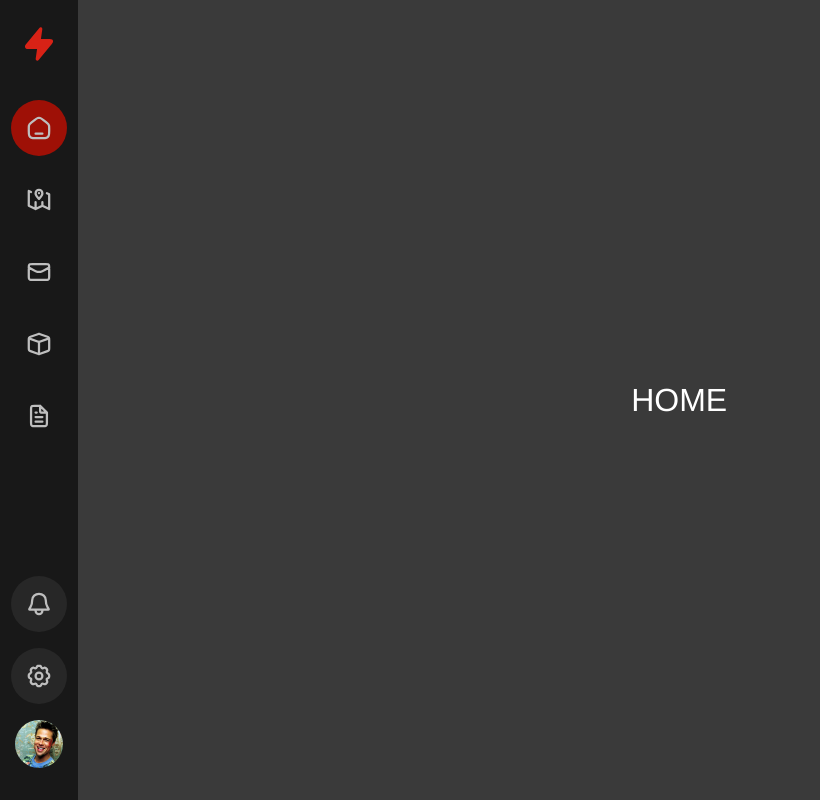
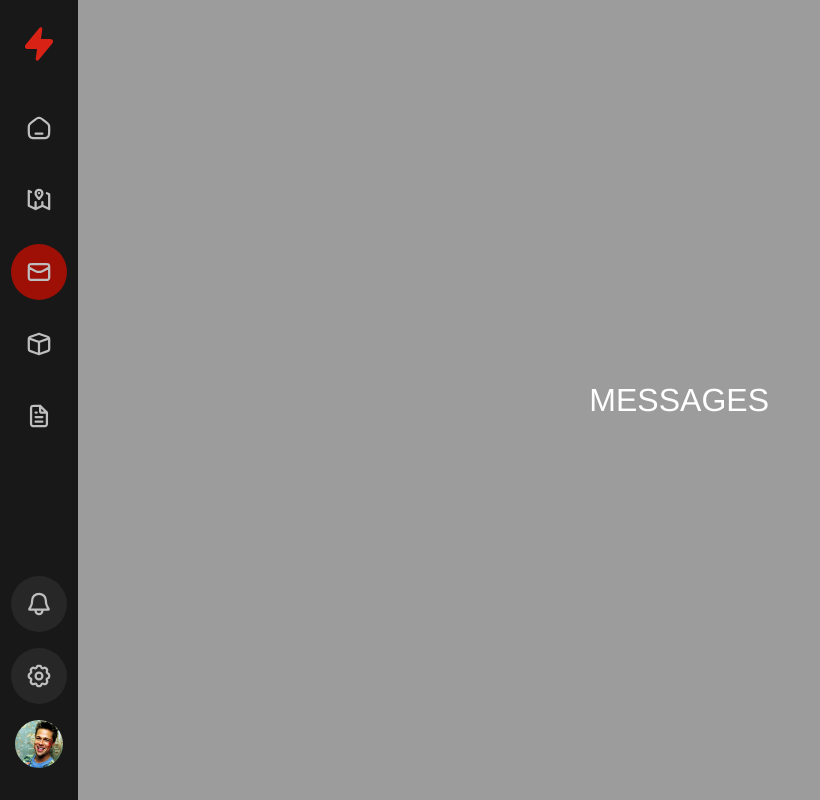
Before and after one commit to hyzzer/sandbox-webapp, a React (Vite) app: page /messages in a window 1280 px wide. Shown: the whole page, without its empty margins (0-820 px from the left). Built offline with nearby package versions, Linux system fonts and the light colour scheme.

Commit message:
FEAT (Routing) : Old manual routing system removed for React-Router with Router Browser + Routes + Links added

```diff
--- a/src/App.tsx
+++ b/src/App.tsx
@@ -1,26 +1,33 @@
-import React, { useState } from 'react';
+import React from 'react';
 import TrackingView from './pages/TrackingView/TrackingView';
 import Navbar from './pages/Navbar/Navbar';
-import { ViewContext } from './context/ViewContext';
-import { Tab } from './utils/Tab';
 import HomeView from './pages/HomeView/HomeView';
 import MessagesView from './pages/MessagesView/MessagesView';
+import { Route, Routes } from 'react-router-dom';
 
 function App(): React.ReactElement {
-    const [view, setView] = useState<Tab>(Tab.HOME);
+    // const [view, setView] = useState<Tab>(Tab.HOME);
 
-    console.log(view);
+    // console.log(view);
 
     return (
         <div className="app-container">
-            <ViewContext.Provider value={{ view, setView }}>
+            <Navbar />
+            <div className="content-container">
+                <Routes>
+                    <Route path="/" element={<HomeView />} />
+                    <Route path="/tracking" element={<TrackingView />} />
+                    <Route path="/messages" element={<MessagesView />} />
+                </Routes>
+            </div>
+            {/* <ViewContext.Provider value={{ view, setView }}>
                 <Navbar />
                 <div className="content-container">
                     {view === Tab.HOME && <HomeView />}
                     {view === Tab.TRACKING && <TrackingView />}
                     {view === Tab.MESSAGES && <MessagesView />}
                 </div>
-            </ViewContext.Provider>
+            </ViewContext.Provider> */}
         </div>
     );
 }
--- a/src/components/TabBarItem/TabBarItem.css
+++ b/src/components/TabBarItem/TabBarItem.css
@@ -15,7 +15,6 @@
 }
 
 .tabbar-item:hover {
-    cursor: pointer;
     background-color: rgb(65, 65, 65);
 }
 
--- a/src/components/TabBarItem/TabBarItem.tsx
+++ b/src/components/TabBarItem/TabBarItem.tsx
@@ -1,25 +1,28 @@
 import { useEffect, useState } from 'react';
-import { useViewContext } from '../../hooks/useViewContext';
 import { Links } from '../../utils/Links';
 import './TabBarItem.css';
+import { Link, useLocation } from 'react-router-dom';
 
 type TabBarItemProps = Links;
 
 const TabBarItem: React.FC<TabBarItemProps> = ({ tab, icon: Icon }: Links) => {
-    const { view, setView } = useViewContext();
     const [className, setClassName] = useState<string>('tabbar-item');
-    const onChangeTab = (): void => {
-        setView(tab);
-    };
+
+    const location = useLocation();
 
     useEffect(() => {
-        setClassName(view === tab ? 'tabbar-item selected' : 'tabbar-item');
-    }, [tab, view]);
+        setClassName(
+            location.pathname === (tab as string)
+                ? 'tabbar-item selected'
+                : 'tabbar-item'
+        );
+    }, [location, tab]);
+
     return (
         <li className={className}>
-            <button onClick={onChangeTab} className="tabbar-button">
+            <Link to={tab} className="tabbar-button">
                 <Icon />
-            </button>
+            </Link>
         </li>
     );
 };
--- a/src/context/ViewContext.ts
+++ /dev/null
@@ -1,11 +0,0 @@
-import { createContext } from 'react';
-import { Tab } from '../utils/Tab';
-
-export type ViewContextType = {
-    view: Tab;
-    setView: React.Dispatch<React.SetStateAction<Tab>>;
-};
-
-export const ViewContext = createContext<ViewContextType | undefined>(
-    undefined
-);
--- a/src/pages/Navbar/HomeButton/HomeButton.css
+++ b/src/pages/Navbar/HomeButton/HomeButton.css
@@ -1,11 +1,3 @@
-.home-button {
-    background-color: transparent;
-    border: 0;
-    cursor: pointer;
-    user-select: none;
-    color: white;
-}
-
 .home-button svg {
     width: 2.5rem;
     fill: rgb(216, 34, 22);
```
